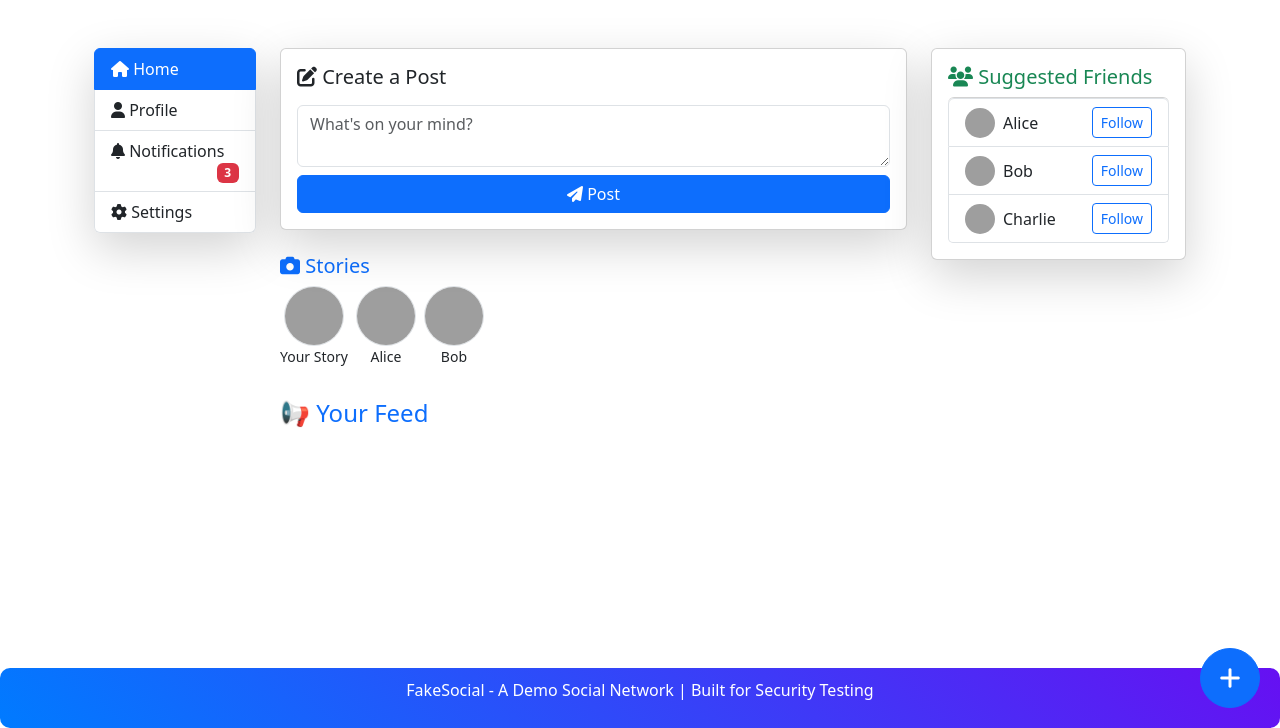
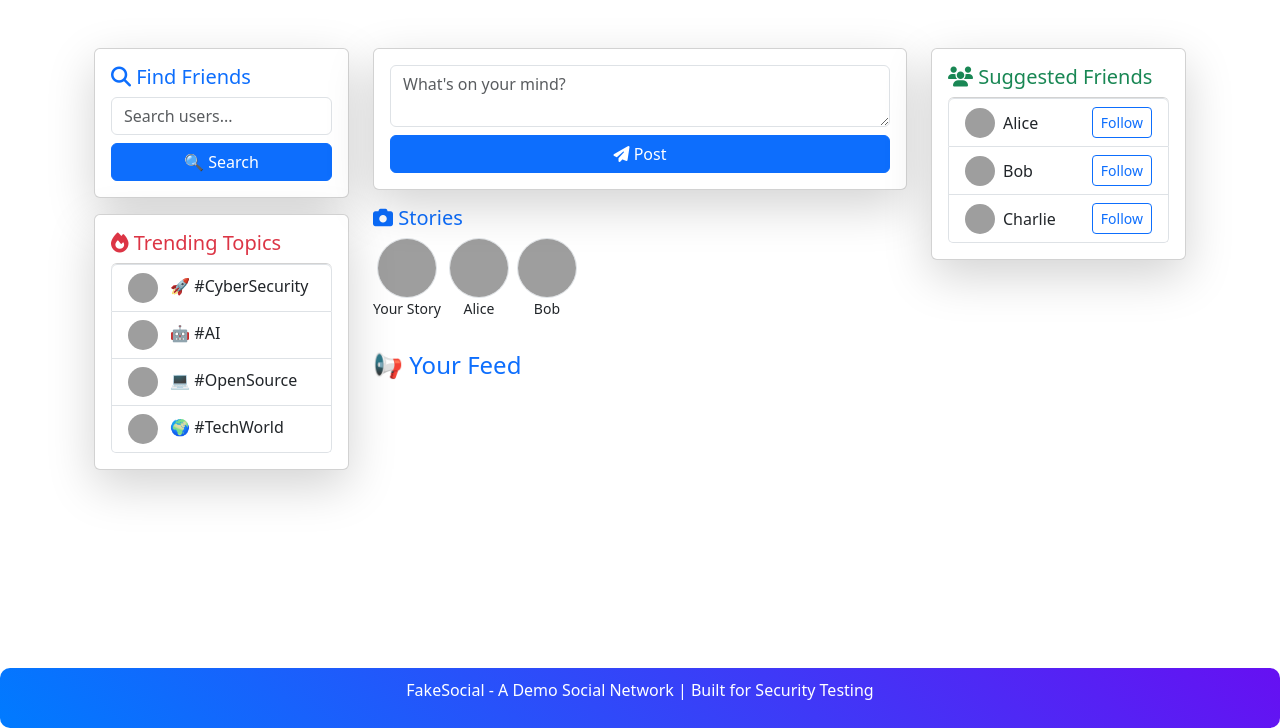
Before and after one commit to atharvasalunke/web_security_dummy, a Flask app: page / in a window 1280 px wide. Shown: the part 72-800 px from the top of the page. Run offline with Flask 3, Linux system fonts and the light colour scheme; a user stored in the database is signed in; grey boxes are pictures that could not be loaded.

Commit message:
Updated session management

```diff
--- a/app.py
+++ b/app.py
@@ -1,11 +1,13 @@
 from flask import Flask, render_template, request, redirect, url_for, session, flash
 from flask_sqlalchemy import SQLAlchemy
 from flask_migrate import Migrate, upgrade
+from flask_cors import CORS
+import os
 
 app = Flask(__name__)
+CORS(app, supports_credentials=True)
+
 app.secret_key = "supersecretkey"  # Used for session management (CSRF vulnerability)
-
-import os
 
 BASE_DIR = os.path.abspath(os.getcwd())  # Get project root path
 DB_PATH = os.path.join(BASE_DIR, "database.db")  # Ensure single DB path
@@ -13,7 +15,6 @@ app.config["SQLALCHEMY_DATABASE_URI"] = f"sqlite:///{DB_PATH}"
 app.config["SQLALCHEMY_TRACK_MODIFICATIONS"] = False
 db = SQLAlchemy(app)
 migrate = Migrate(app, db)
-
 
 # ------------------- DATABASE MODELS -------------------
 class User(db.Model):
@@ -42,12 +43,17 @@ with app.app_context():
 
 
 # ------------------- HOME (FEED) -------------------
+from flask import get_flashed_messages
+
 @app.route("/")
 def home():
+    # Check if the user is logged in
     if "user" not in session:
+        # Clear old flash messages to prevent excessive alerts
+        get_flashed_messages()
         return redirect(url_for("login"))
 
-    current_user = session["user"]
+    current_user = session.get("user")  # Retrieve session correctly
 
     # Get users the logged-in user follows
     followed_users = [f.following for f in Follow.query.filter_by(follower=current_user).all()]
@@ -56,10 +62,12 @@ def home():
     # Get posts only from followed users
     posts = Post.query.filter(Post.author.in_(followed_users)).order_by(Post.id.desc()).all()
 
-    # Get list of users the current user is following
+    # Get suggested users (excluding the current user & already followed users)
     following = [f.following for f in Follow.query.filter_by(follower=current_user).all()]
+    suggested_users = User.query.filter(User.username != current_user, User.username.notin_(following)).limit(5).all()
 
-    return render_template("index.html", posts=posts, following=following)
+    return render_template("index.html", posts=posts, suggested_users=suggested_users, following=following)
+
 
 
 
@@ -110,21 +118,27 @@ def login():
 
         if user:
             print(f"✅ Query Result: {user}")
-            session["user"] = user[1]  # Store correct session key
-            flash("✅ Login successful!", "success")
-            return redirect(url_for("home"))  # Redirect to home instead of rendering index.html directly
+
+            # Store username in session
+            session["user"] = user[1]  # Store username correctly
+            session.modified = True  # Ensure session is saved
+
+            print("🚀 Session after login:", session)
+
+            return redirect(url_for("home"))
         else:
-            flash("❌ Invalid login credentials! (Or SQL Injection failed!)", "danger")
+            flash("❌ Invalid login credentials!", "danger")
             return redirect(url_for("login"))
 
     return render_template("login.html")
 
 
 
+
 # ------------------- VIEW USER PROFILE -------------------
 @app.route("/profile/<username>")
 def profile(username):
-    if "username" not in session:  # Ensure correct session key
+    if "user" not in session:  # Ensure correct session key
         return redirect(url_for("login"))
 
     user = User.query.filter_by(username=username).first()
--- a/templates/base.html
+++ b/templates/base.html
@@ -57,7 +57,7 @@
             <a class="navbar-brand" href="/">🔥 FakeSocial</a>
             <div class="ms-auto d-flex align-items-center">
                 {% if session["user"] %}
-                    <a href="{{ url_for('profile', username=session['username']) }}" class="btn btn-light me-2">
+                    <a href="{{ url_for('profile', username=session['user']) }}" class="btn btn-light me-2">
                         <i class="fa fa-user"></i> Profile
                     </a>
                     <a href="{{ url_for('logout') }}" class="btn btn-danger"><i class="fa fa-sign-out-alt"></i> Logout</a>
--- a/templates/index.html
+++ b/templates/index.html
@@ -3,55 +3,47 @@
 {% block title %}Home - FakeSocial{% endblock %}
 
 {% block content %}
-<div class="container-fluid mt-4">
+<div class="container mt-4">
     <div class="row">
-        <!-- Sidebar Navigation -->
-        <div class="col-md-2">
-            <div class="list-group shadow-lg rounded">
-                <a href="#" class="list-group-item list-group-item-action active">
-                    <i class="fa fa-home"></i> Home
-                </a>
-                <a href="{{ url_for('profile', username=session['user']) }}" class="list-group-item list-group-item-action">
-                    <i class="fa fa-user"></i> Profile
-                </a>
-                <a href="#" class="list-group-item list-group-item-action">
-                    <i class="fa fa-bell"></i> Notifications <span class="badge bg-danger float-end">3</span>
-                </a>
-                <a href="#" class="list-group-item list-group-item-action">
-                    <i class="fa fa-cog"></i> Settings
-                </a>
+        <!-- Left Sidebar: Search Users & Trending -->
+        <div class="col-md-3">
+            <div class="card p-3 mb-3 shadow-lg rounded">
+                <h5 class="text-primary"><i class="fa fa-search"></i> Find Friends</h5>
+                <form method="GET" action="{{ url_for('search_users') }}">
+                    <input type="text" name="query" class="form-control mb-2" placeholder="Search users..." required>
+                    <button type="submit" class="btn btn-primary w-100">🔍 Search</button>
+                </form>
+            </div>
+
+            <div class="card p-3 shadow-lg rounded">
+                <h5 class="text-danger"><i class="fa fa-fire"></i> Trending Topics</h5>
+                <ul class="list-group">
+                    <li class="list-group-item">
+                        <img src="https://source.unsplash.com/50x50/?tech" class="rounded-circle me-2" width="30">
+                        🚀 #CyberSecurity
+                    </li>
+                    <li class="list-group-item">
+                        <img src="https://source.unsplash.com/50x50/?ai" class="rounded-circle me-2" width="30">
+                        🤖 #AI
+                    </li>
+                    <li class="list-group-item">
+                        <img src="https://source.unsplash.com/50x50/?programming" class="rounded-circle me-2" width="30">
+                        💻 #OpenSource
+                    </li>
+                    <li class="list-group-item">
+                        <img src="https://source.unsplash.com/50x50/?world" class="rounded-circle me-2" width="30">
+                        🌍 #TechWorld
+                    </li>
+                </ul>
             </div>
         </div>
 
-        <!-- Middle Column: Post Input, User Stories & Feed -->
-        <div class="col-md-7">
+        <!-- Middle Column: User Posts & Stories -->
+        <div class="col-md-6">
             {% if session["user"] %}
-                <!-- Post Section -->
-                <div class="card shadow-lg rounded mb-4">
-                    <div class="card-body">
-                        <h5 class="mb-3"><i class="fa fa-edit"></i> Create a Post</h5>
-                        <form action="{{ url_for('post') }}" method="post">
-                            <textarea class="form-control mb-2" name="content" placeholder="What's on your mind?" required></textarea>
-                            <button type="submit" class="btn btn-primary w-100"><i class="fa fa-paper-plane"></i> Post</button>
-                        </form>
-                    </div>
-                </div>
-            {% endif %}
-
-            <!-- Floating Action Button (FAB) for Mobile Posting -->
-            <button class="btn btn-primary fab" data-bs-toggle="modal" data-bs-target="#postModal">
-                <i class="fa fa-plus"></i>
-            </button>
-
-            <!-- Post Modal (for mobile users) -->
-            <div class="modal fade" id="postModal" tabindex="-1" aria-labelledby="postModalLabel" aria-hidden="true">
-                <div class="modal-dialog">
-                    <div class="modal-content">
-                        <div class="modal-header">
-                            <h5 class="modal-title" id="postModalLabel">Create a Post</h5>
-                            <button type="button" class="btn-close" data-bs-dismiss="modal" aria-label="Close"></button>
-                        </div>
-                        <div class="modal-body">
+                <div class="post mb-3">
+                    <div class="card shadow-lg rounded">
+                        <div class="card-body">
                             <form action="{{ url_for('post') }}" method="post">
                                 <textarea class="form-control mb-2" name="content" placeholder="What's on your mind?" required></textarea>
                                 <button type="submit" class="btn btn-primary w-100"><i class="fa fa-paper-plane"></i> Post</button>
@@ -59,22 +51,22 @@
                         </div>
                     </div>
                 </div>
-            </div>
+            {% endif %}
 
             <!-- User Stories -->
             <div class="mb-3">
                 <h5 class="text-primary"><i class="fa fa-camera"></i> Stories</h5>
-                <div class="d-flex overflow-auto">
+                <div class="d-flex">
                     <div class="story-container text-center me-2">
-                        <img src="https://source.unsplash.com/80x80/?selfie" class="rounded-circle border story" width="60">
+                        <img src="https://source.unsplash.com/80x80/?selfie" class="rounded-circle border" width="60">
                         <p class="small">Your Story</p>
                     </div>
                     <div class="story-container text-center me-2">
-                        <img src="https://source.unsplash.com/80x80/?people" class="rounded-circle border story" width="60">
+                        <img src="https://source.unsplash.com/80x80/?people" class="rounded-circle border" width="60">
                         <p class="small">Alice</p>
                     </div>
                     <div class="story-container text-center me-2">
-                        <img src="https://source.unsplash.com/80x80/?portrait" class="rounded-circle border story" width="60">
+                        <img src="https://source.unsplash.com/80x80/?portrait" class="rounded-circle border" width="60">
                         <p class="small">Bob</p>
                     </div>
                 </div>
@@ -82,7 +74,7 @@
 
             <h4 class="mb-3 text-primary">📢 Your Feed</h4>
             {% for post in posts %}
-                <div class="card mb-3 shadow-lg rounded post-card">
+                <div class="card mb-3 shadow-lg rounded">
                     <div class="card-body">
                         <div class="d-flex align-items-center">
                             <img src="https://ui-avatars.com/api/?name={{ post.author }}&background=random" class="rounded-circle me-2" width="40">
@@ -96,9 +88,10 @@
                         {% if post.image %}
                             <img src="{{ post.image }}" class="img-fluid rounded" alt="User Post">
                         {% else %}
+                            <img src="https://source.unsplash.com/600x300/?nature,city" class="img-fluid rounded" alt="Placeholder Image">
                         {% endif %}
                         <div class="d-flex justify-content-between mt-2">
-                            <button class="btn btn-outline-primary btn-sm like-btn"><i class="fa fa-thumbs-up"></i> Like</button>
+                            <button class="btn btn-outline-primary btn-sm"><i class="fa fa-thumbs-up"></i> Like</button>
                             <button class="btn btn-outline-secondary btn-sm"><i class="fa fa-comment"></i> Comment</button>
                         </div>
                     </div>
@@ -128,44 +121,4 @@
         </div>
     </div>
 </div>
-
-<!-- Custom CSS & Animations -->
-<style>
-    .story {
-        transition: transform 0.3s;
-    }
-    .story:hover {
-        transform: scale(1.1);
-    }
-    .post-card {
-        transition: all 0.3s ease-in-out;
-    }
-    .post-card:hover {
-        box-shadow: 0px 4px 15px rgba(0, 0, 0, 0.2);
-    }
-    .like-btn {
-        transition: 0.3s;
-    }
-    .like-btn:hover {
-        background-color: #007bff;
-        color: white;
-    }
-    .fab {
-        position: fixed;
-        bottom: 20px;
-        right: 20px;
-        width: 60px;
-        height: 60px;
-        border-radius: 50%;
-        font-size: 24px;
-        display: flex;
-        justify-content: center;
-        align-items: center;
-        transition: 0.3s;
-        z-index: 1000;
-    }
-    .fab:hover {
-        transform: scale(1.1);
-    }
-</style>
 {% endblock %}
```
Also changed, not shown: database.db (deleted), templates/login.html (line endings or trailing spaces), templates/profile.html (line endings or trailing spaces).
